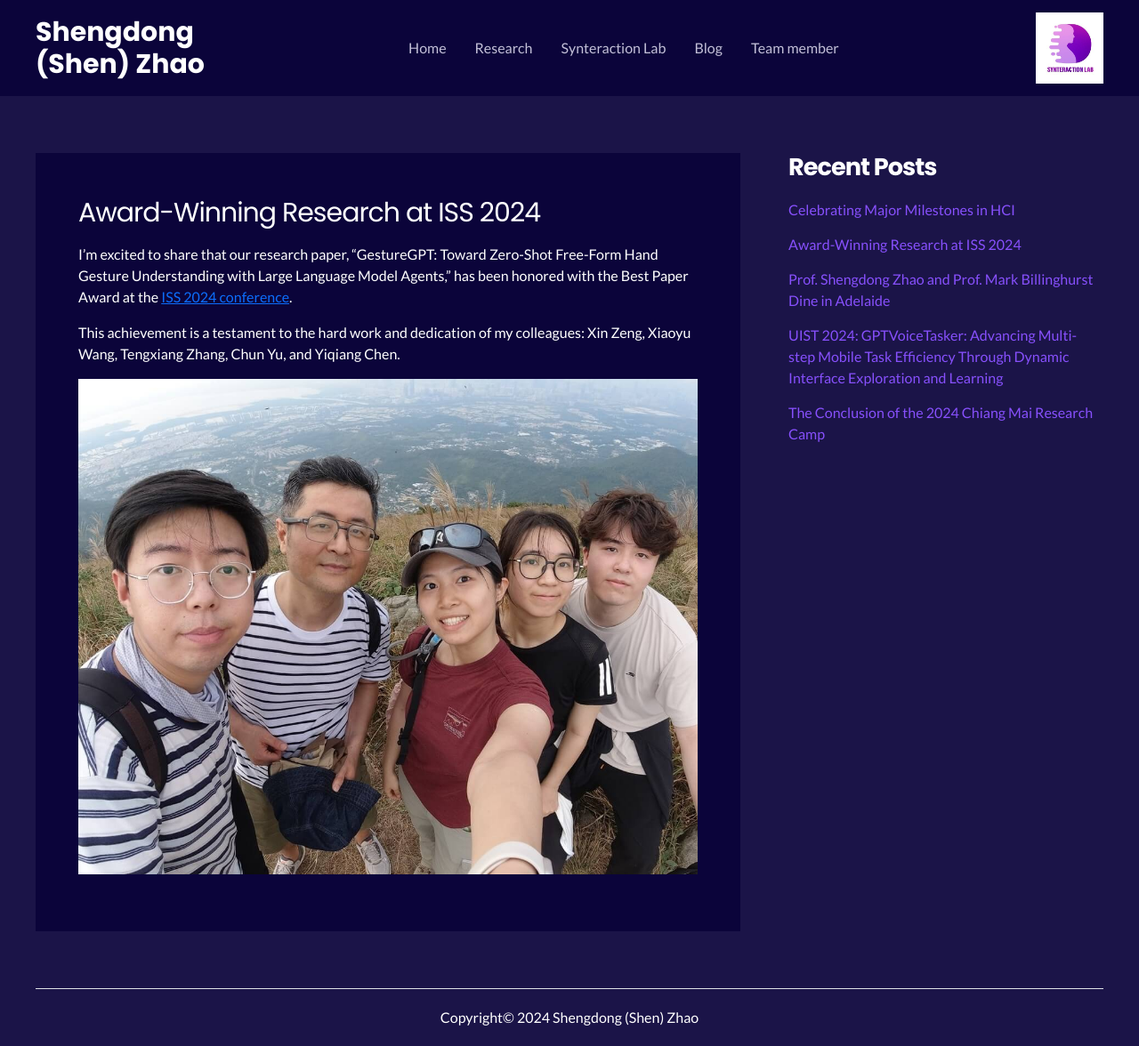
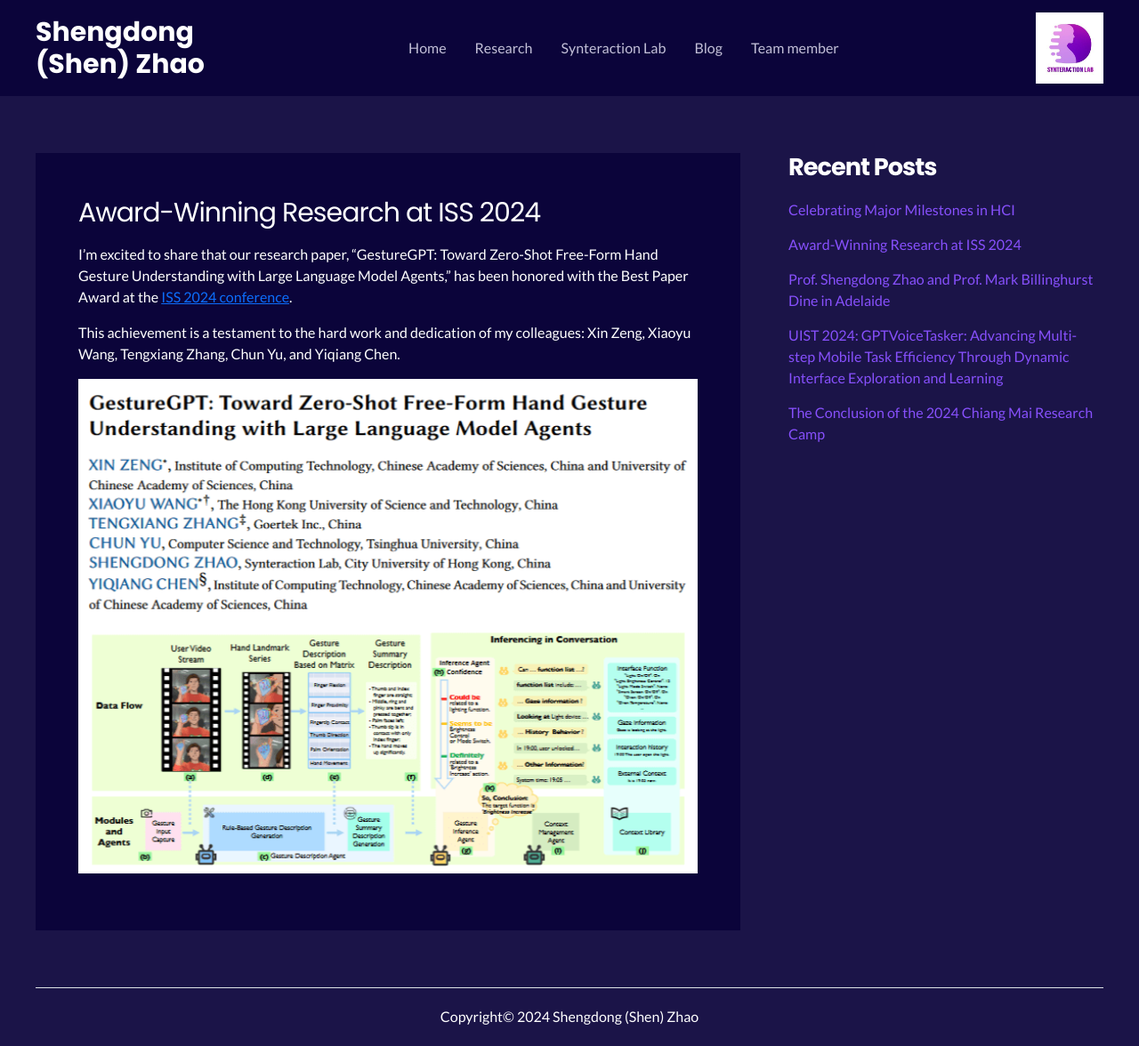
Before and after one commit to sszhao/sszhao.github.io, a Jekyll site: the page built from _posts/2024-11-14-Award-Winning-Research-at-ISS-2024.md, in a window 1280 px wide. Shown: the whole page at 89% size. Built offline with Jekyll 4.4.1, drawn with Linux system fonts in a browser that asks for light colours; nearby versions of some CDN libraries.

Commit message:
Update 2024-11-14-Award-Winning-Research-at-ISS-2024.md

```diff
--- a/_posts/2024-11-14-Award-Winning-Research-at-ISS-2024.md
+++ b/_posts/2024-11-14-Award-Winning-Research-at-ISS-2024.md
@@ -1,7 +1,7 @@
 ---
 layout: blog
 title: "Award-Winning Research at ISS 2024"
-image: "/assets/img/Best-Paper-Award-at-ISS-2024.jpg"
+image: "/assets/img/best-paper-iss-2024.png"
 description:
 keywords:
 date: 2024-11-14 23:43:45 -0500
@@ -16,4 +16,4 @@ I'm excited to share that our research paper, "GestureGPT: Toward Zero-Shot Free
 
 This achievement is a testament to the hard work and dedication of my colleagues: Xin Zeng, Xiaoyu Wang, Tengxiang Zhang, Chun Yu, and Yiqiang Chen.
 
-![Alt text](/assets/img/Best-Paper-Award-at-ISS-2024.jpg "a title")
+![Alt text](/assets/img/best-paper-iss-2024.png "a title")
```
